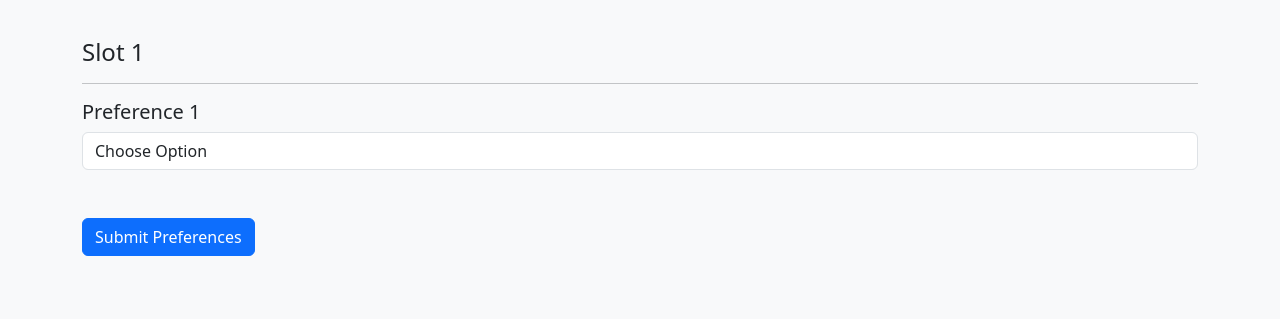
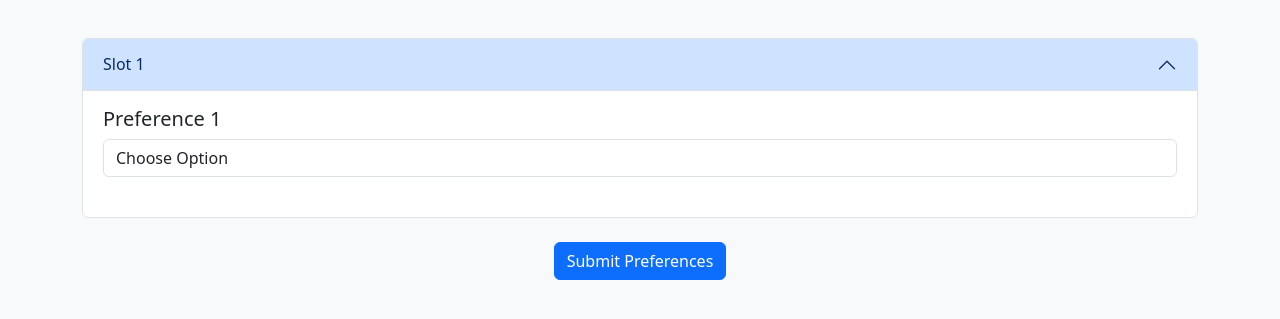
Before and after one commit to PicantaData/Elective-Registration-System, a Django app: page /preference-process/ in a window 1280 px wide. Shown: the part 58-377 px from the top of the page. Run offline with Django 4.2, Linux system fonts and the light colour scheme; a user stored in the database is signed in; tables that the repository leaves empty hold one stand-in row (values such as "Sample post").

Commit message:
CSS added

```diff
--- a/ers/student/templates/preference_process.html
+++ b/ers/student/templates/preference_process.html
@@ -2,15 +2,33 @@
 {% load static %}
 
 {% block content %}
-<br></br>
-<br></br>
+<br><br>
+<br><br>
 <div class="container-lg align-items-center">
     <form method="POST" action="{% url 'PreferenceProcess' %}">
         {% csrf_token %}
+        <div class="accordion" id="accordionExample">
             {% for slot, courses in courses_dict.items %}
-            <h4>Slot {{ slot }}</h4>
-            <hr>
-            <!-- Add a constraint such that either all or none preferences are selected -->
+                <div class="accordion-item">
+                    <!-- <div  id="heading{{ slot }}"> -->
+                        <h2 class="accordion-header">
+                            {% if forloop.first %}
+                            <button class="accordion-button" type="button" data-bs-toggle="collapse" data-bs-target="#collapse{{ slot }}" aria-expanded="true" aria-controls="collapse{{ slot }}">
+                                Slot {{ slot }}
+                            </button>
+                            {% else %}
+                            <button class="accordion-button" type="button" data-bs-toggle="collapse" data-bs-target="#collapse{{ slot }}" aria-expanded="false" aria-controls="collapse{{ slot }}">
+                                Slot {{ slot }}
+                            </button>
+                            {% endif %}
+                        </h2>
+                    <!-- </div> -->
+                    {% if forloop.first %}
+                    <div id="collapse{{ slot }}" class="accordion-collapse collapse show" data-bs-parent="#accordionExample">
+                    {% else %}
+                    <div id="collapse{{ slot }}" class="accordion-collapse collapse" data-bs-parent="#accordionExample">
+                    {% endif %}
+                        <div class="accordion-body">
                             {% for pref in courses.1 %}
                                 <h5>Preference {{ pref }}</h5>
                                 <div class="form-group">
@@ -23,9 +41,14 @@
                                 </div>
                                 <br>
                             {% endfor %}
+                        </div>
+                    </div>
+                </div>
             {% endfor %}
+        </div>
         <br>
-        <button type="submit" class="btn btn-primary">Submit Preferences</button>
+        <button type="submit" class="btn btn-primary mx-auto d-block">Submit Preferences</button>
+
     </form>
 </div>
 
```
Lines whose indentation alone changed are shown as unchanged.
